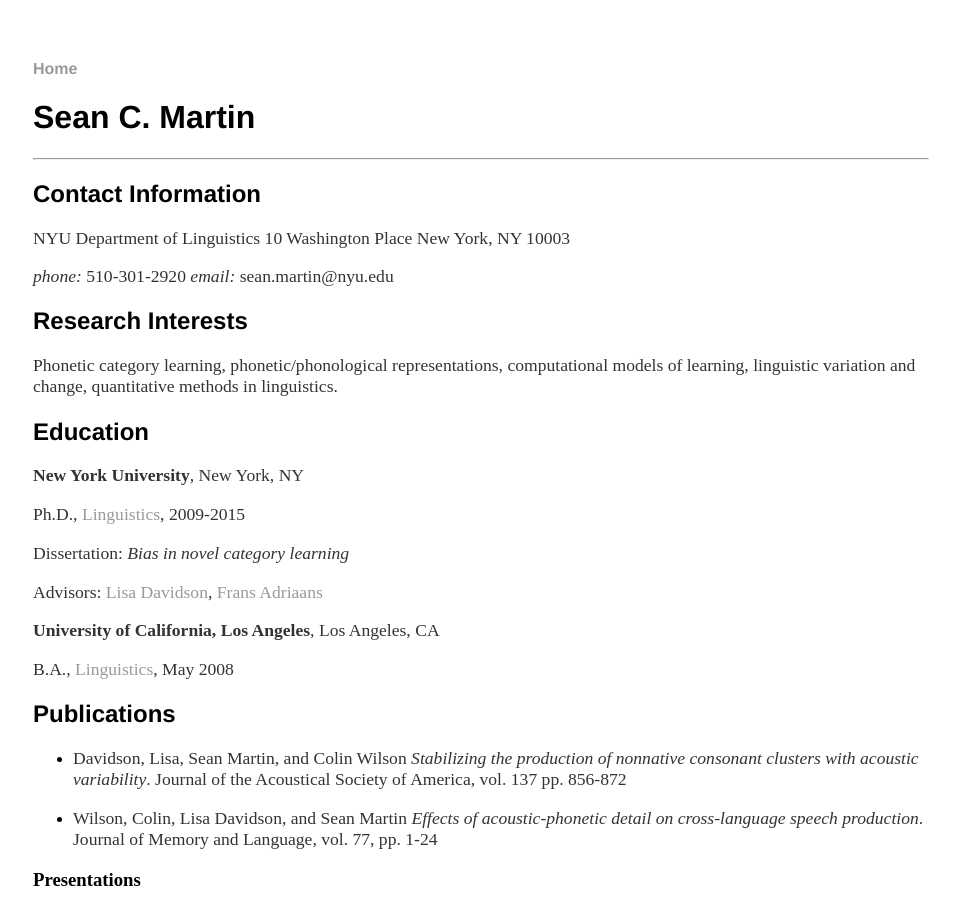
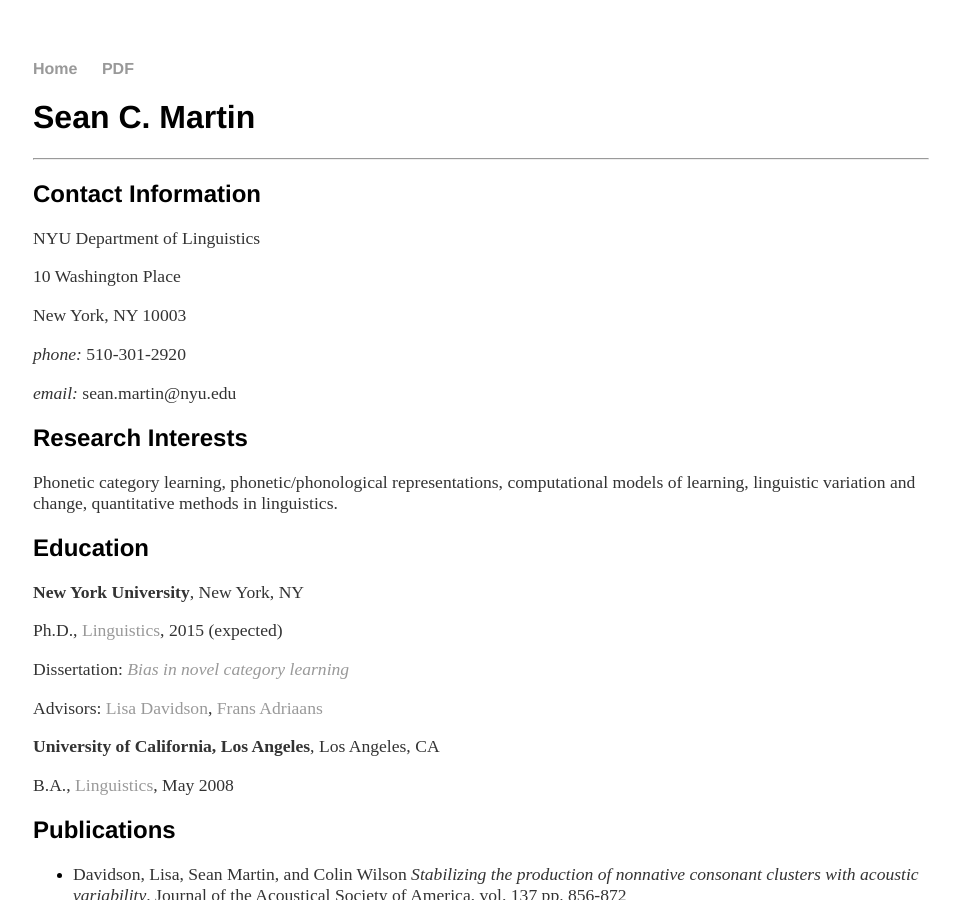
Before and after one commit to phasedchirp/phasedchirp.github.io, a Jekyll site: the page built from cv/index.md, in a window 1280 px wide and 900 px high. Shown: the whole window, without its empty margins (159-1119 px from the left). Built offline with Jekyll 4.4.1, drawn with Linux system fonts in a browser that asks for light colours.

Commit message:
Updated pages, added temporary photo

```diff
--- a/_layouts/cv.html
+++ b/_layouts/cv.html
@@ -9,6 +9,7 @@
 			<nav>
 	    		<ul>
 	        		<li><a href="/">Home</a></li>
+	        		<li><a href="/miscFiles/martin_cv_7-2015.pdf">PDF</a></li>
 	    		</ul>
 			</nav>
 			<div class="container">
--- a/_layouts/post.html
+++ b/_layouts/post.html
@@ -1,7 +1,7 @@
 ---
 layout: default
 ---
-<h1>{{ page.title}}</h1>
+<h3>{{ page.title}}</h3>
 <p class="meta">{{ page.date | date_to_string }}</p>
 
 <div class="post">
--- a/about.html
+++ b/about.html
@@ -5,7 +5,7 @@
 <div class="container">
 	<div class="blurb">
   		<h2>Currently under construction</h2>
-		<p>I'm currently a 6th year PhD student in the <a href="http://linguistics.as.nyu.edu">NYU Department of Linguistics</a></p>
+		<p>I'm a linguists Ph.D. student and just defended my <a href="https://dl.dropboxusercontent.com/u/24464501/Martin_diss_DRAFT.pdf">dissertation</a> in <a href="http://linguistics.as.nyu.edu">NYU Department of Linguistics</a></p>
 		<h3>Research Interests</h3>
         <ul>
         <li>Phonetic Category Learning</li>
--- a/cv/index.md
+++ b/cv/index.md
@@ -10,10 +10,13 @@
 ## Contact Information
 
 NYU Department of Linguistics
+
 10 Washington Place
+
 New York, NY 10003
 
 *phone:* 510-301-2920
+
 *email:* sean.martin@nyu.edu
 
 ## Research Interests
@@ -27,9 +30,9 @@
 
 **New York University**, New York, NY
 
-Ph.D., [Linguistics](http://linguistics.as.nyu.edu/), 2009-2015
+Ph.D., [Linguistics](http://linguistics.as.nyu.edu/), 2015 (expected)
 
-Dissertation: *Bias in novel category learning*
+Dissertation: [*Bias in novel category learning*](https://dl.dropboxusercontent.com/u/24464501/Martin_diss_DRAFT.pdf)
 
 Advisors: [Lisa Davidson](https://wp.nyu.edu/lisa_davidson/), [Frans
 Adriaans](https://files.nyu.edu/fa46/public/)
```
Also changed, not shown: index.html (+18 -2 lines), 2 other files.
